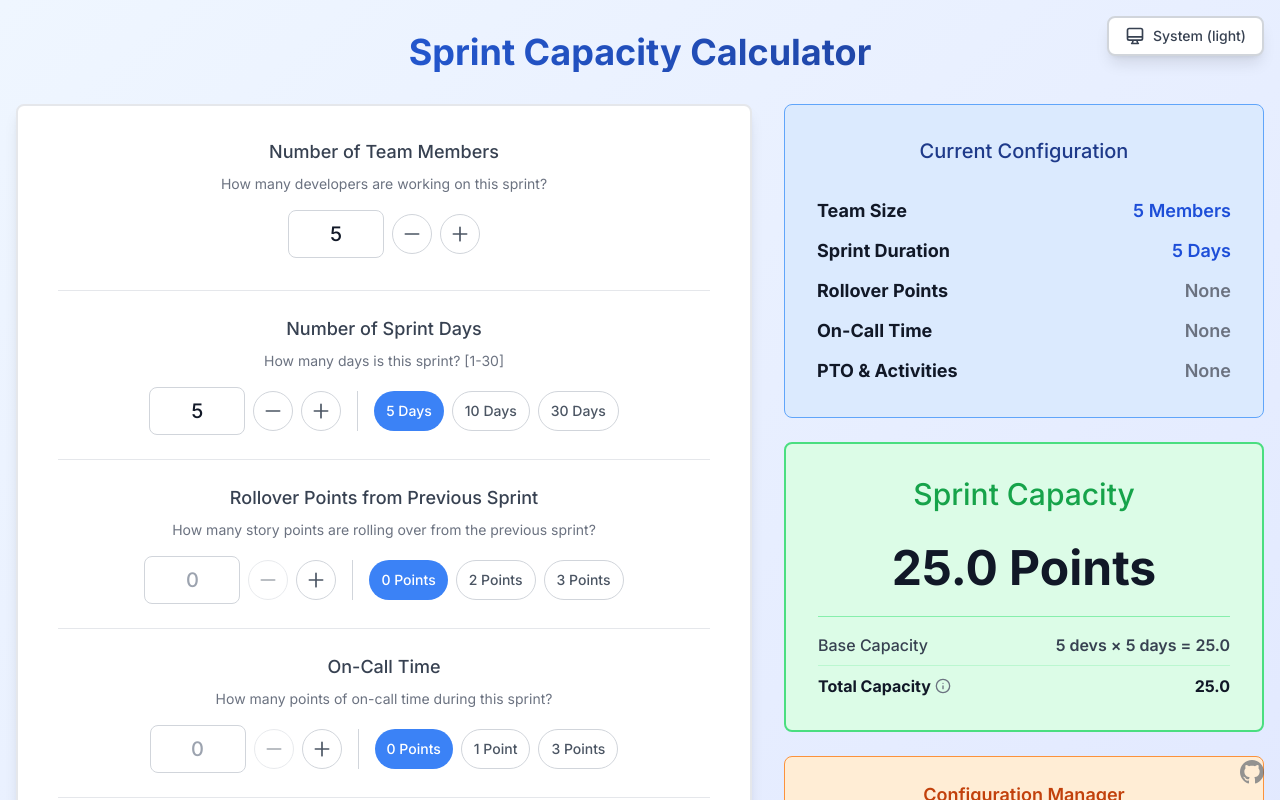
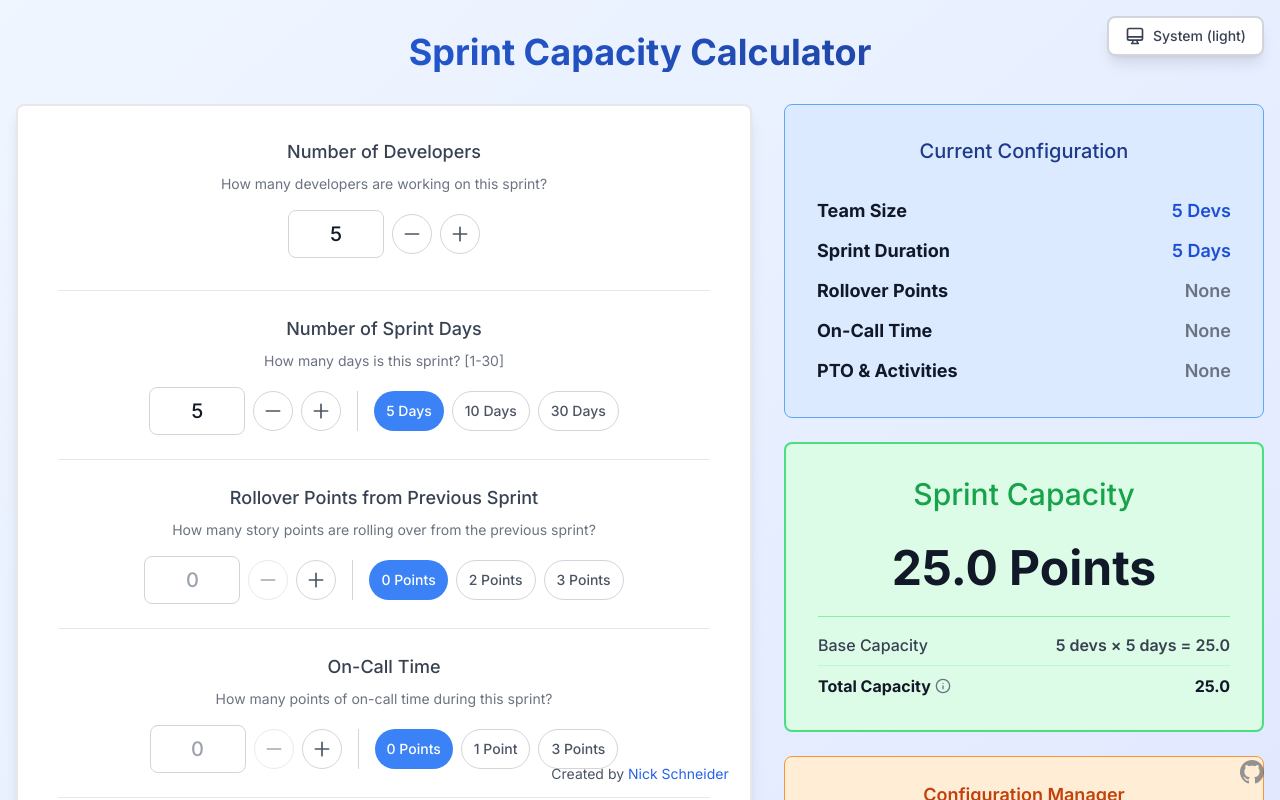
Before and after one commit to CampAsAChamp/sprint-planner, a Next.js app: page / in a window 1280 px wide. Shown: the top 800 px of the page. Built offline with nearby package versions, Linux system fonts and the light colour scheme.

Commit message:
Update labels for clarity and enhance footer with a clickable link; add new points display for sprint capacity including on-call calculations.

```diff
--- a/app/components/CurrentConfigurationSummary.tsx
+++ b/app/components/CurrentConfigurationSummary.tsx
@@ -28,7 +28,7 @@ export default function CurrentConfigurationSummary({
           <div className="flex justify-between items-center text-lg text-gray-700 dark:text-gray-300">
             <span className="font-bold text-gray-900 dark:text-gray-100 text-left">Team Size</span>
             <span className="font-semibold text-blue-700 dark:text-blue-200 text-right">
-              {teamMembers} Member{getPluralSuffix(teamMembers)}
+              {teamMembers} Dev{getPluralSuffix(teamMembers)}
             </span>
           </div>
         ) : (
--- a/app/components/Footer.tsx
+++ b/app/components/Footer.tsx
@@ -1,7 +1,15 @@
 export default function Footer() {
   return (
-    <footer className="text-center py-6 text-sm text-gray-600 dark:text-gray-400 mt-auto">
-      Created by Nick Schneider
+    <footer className="fixed bottom-4 left-0 right-0 text-center text-sm text-gray-600 dark:text-gray-400 z-50">
+      Created by{' '}
+      <a
+        href="https://github.com/CampAsAChamp"
+        target="_blank"
+        rel="noopener noreferrer"
+        className="text-blue-600 dark:text-blue-400 hover:underline hover:text-blue-700 dark:hover:text-blue-300 transition-colors"
+      >
+        Nick Schneider
+      </a>
     </footer>
   )
 }
--- a/app/components/SprintCapacityOutput.tsx
+++ b/app/components/SprintCapacityOutput.tsx
@@ -130,12 +130,20 @@ export default function SprintCapacityOutput({
               </div>
             )}
             {rolloverPoints > 0 && (
+              <>
                 <div className="flex justify-between items-center pt-2 border-t border-green-200 dark:border-green-800">
                   <span className="font-bold text-gray-900 dark:text-white">New Points (excluding on-call)</span>
                   <span className="font-bold text-gray-900 dark:text-white">
                     {newPoints.toFixed(1)}
                   </span>
                 </div>
+                <div className="flex justify-between items-center">
+                  <span className="font-bold text-gray-900 dark:text-white">New Points (including on-call)</span>
+                  <span className="font-bold text-gray-900 dark:text-white">
+                    {(totalPoints - rolloverPoints).toFixed(1)}
+                  </span>
+                </div>
+              </>
             )}
             <div className="flex justify-between items-center pt-2 border-t border-green-200 dark:border-green-800">
               <span className="font-bold text-gray-900 dark:text-white flex items-center gap-1">
--- a/app/components/SprintPlannerForm.tsx
+++ b/app/components/SprintPlannerForm.tsx
@@ -47,7 +47,7 @@ export default function SprintPlannerForm({
         {/* Team Members Input */}
         <NumberInput
           id="teamMembers"
-          label="Number of Team Members"
+          label="Number of Developers"
           description="How many developers are working on this sprint?"
           value={config.teamMembers}
           min={1}
```
Lines whose indentation alone changed are shown as unchanged.
